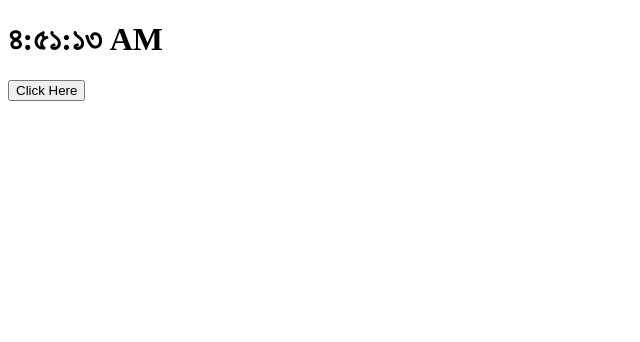
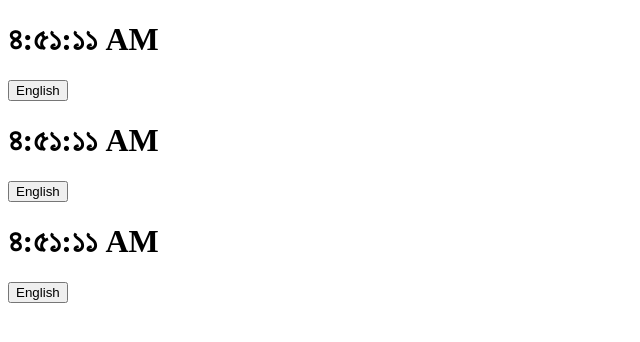
Before and after one commit to MusfiqurRahmanShahed/MYREACT, a React (Create React App) app: page / in a window 1280 px wide. Shown: the top 342 px of the page, without its empty margins (0-640 px from the left). Built offline with nearby package versions, Linux system fonts and the light colour scheme.

Commit message:
Conditional Rendering, List and Keys

```diff
--- a/src/App.js
+++ b/src/App.js
@@ -1,9 +1,9 @@
-import Clock from "./Components/Clock";
+import ClockList from "./Components/ClockList";
 
 function App() {
-  console.log("App rendered");
+  const cnt = [1,2,3];
   return (
-    <div><Clock> </Clock> </div>
+    <div><ClockList cnt={cnt}/> </div>
   );
 }
 
--- a/src/Components/Button.js
+++ b/src/Components/Button.js
@@ -1,21 +1,20 @@
 import React from 'react';
 
 class Button extends React.Component {
-    shouldComponentUpdate(nextProps){
-        const{change:currentChange}=this.props;
-        const{change:nextChange}=nextProps;
+    shouldComponentUpdate(nextProps) {
+        const { change: currentChange, locale: currentLocale } = this.props;
+        const { change: nextChange, locale: nextLocale } = nextProps;
+        if (currentChange === nextChange && nextLocale === currentLocale) {
+            return false;
+        }
+        return true;
+    }
 
-        if(nextChange!==currentChange){
-            return true;
-        }
-        return false;
-    }
     render() {
-        console.log("Button class render")
         const{change,locale}=this.props;
         return (
             <button type="button" onClick={() => change(locale)}>
-                Click Here
+                {locale === 'bn-BD' ? 'বাংলা' : 'English'}
             </button>
         );
     }
--- a/src/Components/Clock.js
+++ b/src/Components/Clock.js
@@ -1,5 +1,4 @@
 import React from 'react';
-import ReactDOM from 'react-dom/client';
 import Button from './Button';
 
 class Clock extends React.Component {
@@ -15,34 +14,40 @@ class Clock extends React.Component {
   };
 
 
-  componentDidMount(){
+  componentDidMount() {
     this.clockTimer = setInterval(() => this.tick(), 1000);
   }
 
-  componentWillUnmount(){
+  componentWillUnmount() {
     clearInterval(this.clockTimer);
   }
 
-  tick(){
-    this.setState({date: new Date()});
+  tick() {
+    this.setState({ date: new Date() });
   }
 
-  handleClick=(locale)=>{
-    this.setState({locale});
+  handleClick = (locale) => {
+    this.setState({ locale });
   }
 
 
-  render(){
-    console.log("Clock class render");
-    const{date,locale} = this.state;
+  render() {
+    const { date, locale } = this.state;
+    const nextLocale = locale === 'bn-BD' ? 'en-US' : 'bn-BD';
+    // let nextLocale;
+    // if (locale === 'bn-BD') {
+    //   nextLocale = 'en-US';
+    // } else {
+    //   nextLocale = 'bn-BD';
+    // }
     return (
       <>
         <h1 className="heading">
           <span className="text">{date.toLocaleTimeString(locale)}</span>
         </h1>
         {/* button type="button" onClick={this.handleClick.bind(this,'en-US')} */}
-        <Button chnage={this.handleClick} locale="en-US">
-          Click Here
+        <Button change={this.handleClick} locale={nextLocale}>
+
         </Button>
       </>
 
@@ -52,6 +57,6 @@ class Clock extends React.Component {
 }
 //const clock = new Clock();
 
-ReactDOM.createRoot(document.getElementById('root')).render(<Clock local="bn-BD"/>);
+//ReactDOM.createRoot(document.getElementById('root')).render(<Clock local="bn-BD"/>);
 
 export default Clock;
--- /dev/null
+++ b/src/Components/ClockList.js
@@ -0,0 +1,13 @@
+import Clock from './Clock';
+
+export default function ClockList({ cnt = [] }) {
+    return (
+        <>
+            <div>
+                {cnt.map((key) => (
+                    <Clock key={key} />
+                ))}
+            </div>
+        </>
+    );
+}
```
